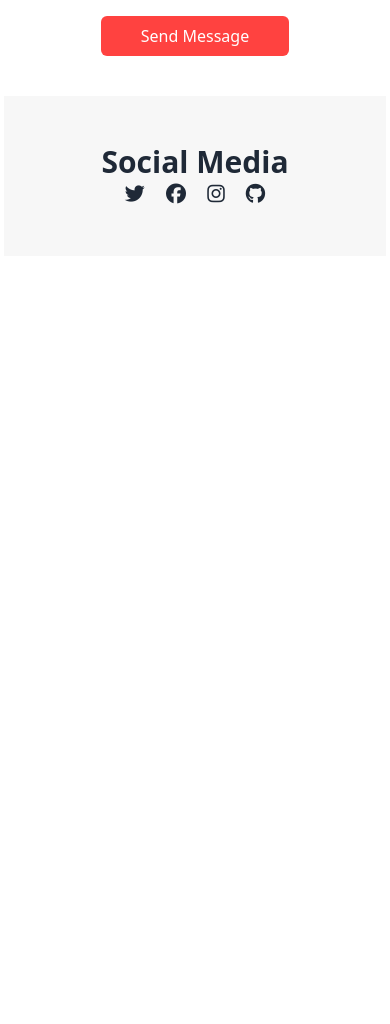
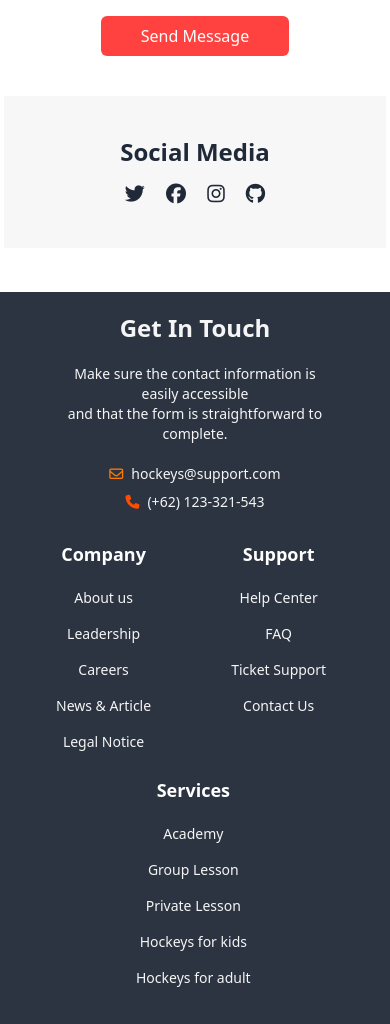
Before and after one commit to Rishad1404/assignment-3, a plain HTML site: page index.html in a window 390 px wide. Shown: the part 9804-10828 px from the top of the page. Before the commit the page ends 10104 px from the top, so only its background shows below. Drawn offline with nearby package versions, Linux system fonts and the light colour scheme.

Commit message:
Final Webpage added

```diff
--- a/index.html
+++ b/index.html
@@ -50,7 +50,7 @@
                   </ul>
                 </div>
                 <div class="navbar-end gap-3">
-                    <i class="hidden lg:flex fa-light fa-magnifying-glass"></i>
+                    <i class="hidden lg:flex fa-solid fa-magnifying-glass" style="color: #ff5900;"></i>
                   <a class="btn bg-[#FF4240] text-white px-6">Get Ticket</a>
                 </div>
               </div>
@@ -373,7 +373,7 @@
           <p class="mx-auto mb-10"> Thank you for your interest in [Your Company/Service]! We welcome your inquiries and feedback. <br> Here's how you can get in touch with us:</p>
           <hr class=" container mx-auto border-dashed lg:my-10">
           <div class="flex gap-7 justify-between flex-col lg:flex-row">
-            <div class="border flex flex-col gap-4 border-slate-300 rounded-lg px-3 py-3 ml-0 lg:py-16 lg:px-10 lg:ml-16">
+            <div class="border flex flex-col gap-4 border-slate-300 rounded-lg px-3 py-3 lg:px-12 lg:py-16 ">
               <div class="card bg-[#BCED6D19]">
                 <div class="card-body text-left">
                   <img class="h-12 w-12" src="Images/phone.png" alt="">
@@ -401,32 +401,32 @@
               <form class="grid grid-cols-1 px-3 lg:grid-cols-2 lg:gap-8 lg:px-20">
                 <div class="text-left mb-2">
                   <label class="font-semibold lg:text-xl " for="name">Your Name</label>
-                  <input class="border-0 bg-[#13131808] block w-[100%] p-3 lg:px-28 lg:py-4 " type="text" placeholder="Enter your name">
+                  <input class="border-0 bg-[#13131808] block w-[100%] p-3 lg:pr-28 lg:py-4 " type="text" placeholder="Enter your name">
                 </div>
                 <div class="text-left mb-2">
                   <label class="font-semibold lg:text-xl" for="name">Your Email</label>
-                  <input class="border-0 bg-[#13131808] block w-[100%] p-3 lg:px-28 lg:py-4 " type="email" placeholder="Enter your email">
+                  <input class="border-0 bg-[#13131808] block w-[100%] p-3 lg:pr-28 lg:py-4 " type="email" placeholder="Enter your email">
                 </div>
                 <div class="text-left mb-2">
                   <label class="font-semibold lg:text-xl" for="name">Subject</label>
-                  <input class="border-0 bg-[#13131808] block w-[100%] p-3 lg:px-28 lg:py-4 " type="text" placeholder="Enter your subject">
+                  <input class="border-0 bg-[#13131808] block w-[100%] p-3 lg:pr-28 lg:py-4 " type="text" placeholder="Enter your subject">
                 </div>
                 <div class="text-left mb-2">
                   <label class="font-semibold lg:text-xl" for="name">Phone Number</label>
-                  <input class="border-0 bg-[#13131808] w-[100%] p-3 lg:px-28 lg:py-4 " type="text" placeholder="Enter your number ">
+                  <input class="border-0 bg-[#13131808] w-[100%] p-3 lg:pr-28 lg:py-4 " type="text" placeholder="Enter your number ">
                 </div>
                 <div class="text-left lg:col-span-2">
 
                   <label class="font-semibold lg:text-xl" for="name">Message</label>
-                  <textarea class="border-0 bg-[#13131808] block px-12 w-[100%] h-[200px] lg:px-20 py-4 lg:h-[370px] lg:w-[100%]" placeholder="Write your message"></textarea>
+                  <textarea class="border-0 bg-[#13131808] block px-3 w-[100%] h-[200px] lg:pr-20 py-4 lg:h-[370px] lg:w-[100%]" placeholder="Write your message"></textarea>
                 </div>
               </form>
               <button class="border-none rounded-md  mt-5 text-white bg-[#FF4240] px-10 lg:px-80 py-2">Send Message</button>
             </div>
           </div>
           <!-- Social Icons -->
-          <div class="border-0 bg-[#13131808] mt-10 text-center py-12 lg:h-[150px]">
-            <h1 class="text-3xl font-bold">Social Media</h1>
+          <div class="border-0 bg-[#13131808] mt-10 text-center py-10 lg:h-[150px]">
+            <h1 class="text-2xl font-bold mb-3">Social Media</h1>
             <div class="text-xl">
               <i class="fa-brands fa-twitter mr-4"></i>
               <i class="fa-brands fa-facebook mr-4"></i>
@@ -437,6 +437,45 @@
           </div>
         </section>
     </main>
-    <footer></footer>
+    <footer class="footer bg-neutral text-neutral-100">
+      <div class="container mx-auto flex flex-col lg:flex-row justify-between py-5 px-14 lg:px-0 lg:py-24">
+        <div class="text-center mb-5 lg:text-left">
+          <h3 class="text-2xl font-semibold mb-5">Get In Touch</h3>
+          <p class="mb-5 ">Make sure the contact information is easily accessible <br> and that the form is straightforward to complete.</p>
+          <p class="mb-2"><i class="mr-2 fa-regular fa-envelope" style="color: #ff7b00;"></i>hockeys@support.com</p>
+          <p><i class="mr-2 fa-solid fa-phone" style="color: #ff4d00;"></i></i>(+62) 123-321-543</p>
+        </div>
+
+          <div class="flex flex-row gap-20 lg:gap-72">
+            <div class="flex flex-col text-center lg:text-left">
+              <h2 class="text-white text-lg font-bold mb-5">Company</h2>
+              <a class="link link-hover mb-4">About us</a>
+              <a class="link link-hover mb-4">Leadership</a>
+              <a class="link link-hover mb-4">Careers</a>
+              <a class="link link-hover mb-4">News & Article</a>
+              <a class="link link-hover mb-4">Legal Notice</a>
+            </div>
+            <div class="flex flex-col text-center lg:text-left">
+              <h2 class="text-white text-lg font-bold mb-5">Support</h2>
+              <a class="link link-hover mb-4">Help Center</a>
+              <a class="link link-hover mb-4">FAQ</a>
+              <a class="link link-hover mb-4">Ticket Support</a>
+              <a class="link link-hover mb-4">Contact Us</a>
+            </div>
+          </div>
+
+        <div class=" text-center ml-20 lg:text-left lg:ml-0">
+          <div class="flex flex-col">
+            <h2 class="text-white text-lg font-bold mb-5">Services</h2>
+          <a class="link link-hover mb-4">Academy</a>
+          <a class="link link-hover mb-4">Group Lesson</a>
+          <a class="link link-hover mb-4">Private Lesson</a>
+          <a class="link link-hover mb-4">Hockeys for kids</a>
+          <a class="link link-hover mb-4">Hockeys for adult</a>
+          </div>
+        </div>
+
+      </div>
+    </footer>
 </body>
 </html>
```
